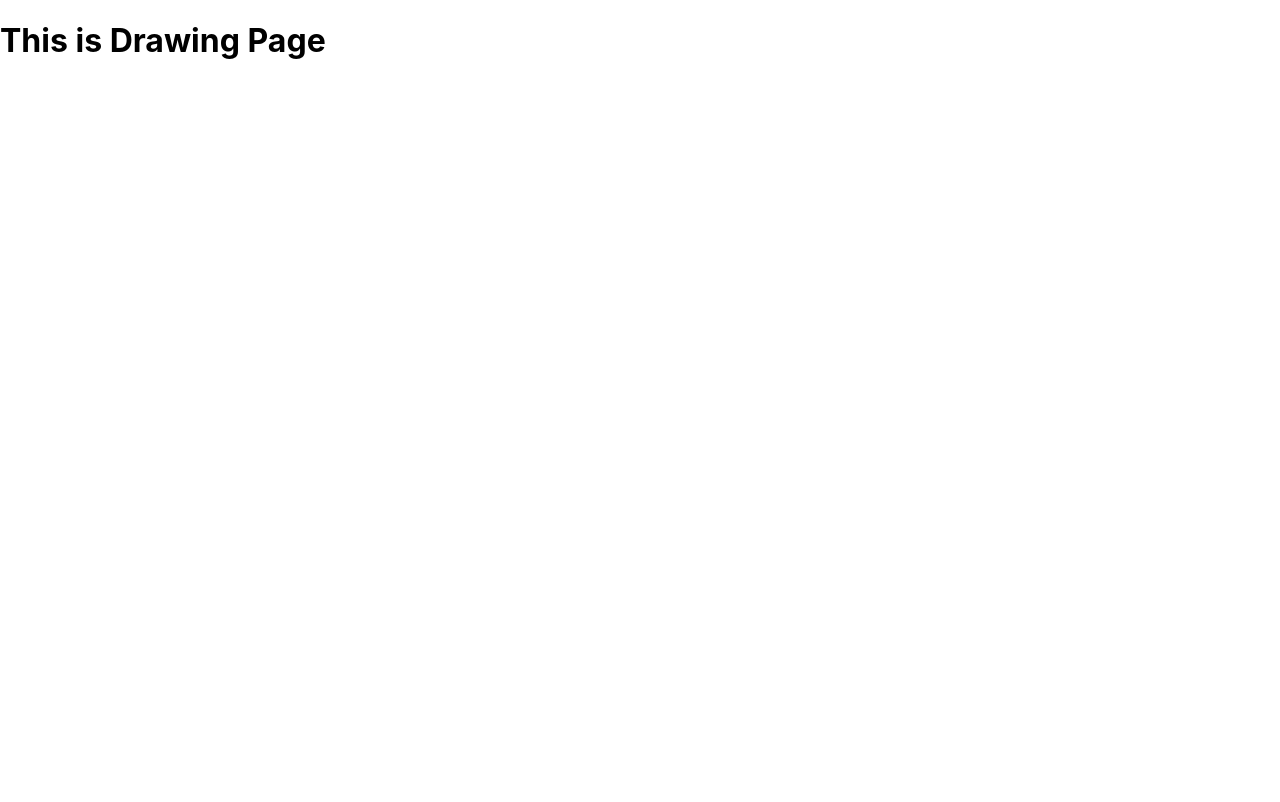
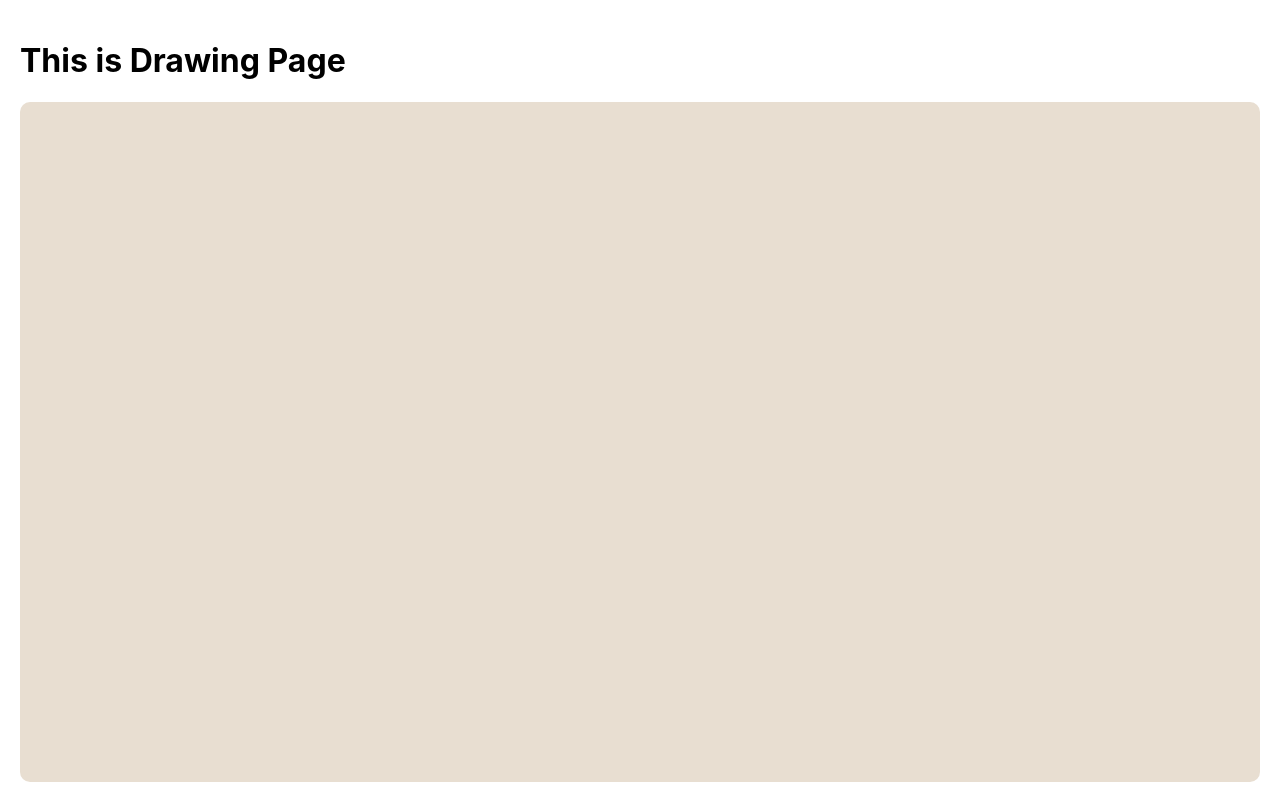
Before and after one commit to pinkishincoloragain/groot-study, a React (Create React App) app in the folder groot-study/: page / in a window 1280 px wide. Built offline with nearby package versions, Linux system fonts and the light colour scheme.

Commit message:
#1 feat: deleted DataNode, StructureNode class, changed to use custom hooks

```diff
--- a/groot-study/src/components/atoms/Node/index.tsx
+++ b/groot-study/src/components/atoms/Node/index.tsx
@@ -1,19 +1,16 @@
 import React from 'react';
 import useNodes from 'hooks/useNodes';
+import { NodeData } from 'types/node';
 import * as s from './style';
-import { structure, data } from '../../../types/node';
 
-interface NodeProps {
-  structure: structure;
-  data: data;
-}
+const Node = ({ structure, data }: NodeData) => {
+  console.log(structure, data);
 
-const Node = ({ structure, data }: NodeProps) => {
-  const { nodes, setNodes } = useNodes();
-
-  // const { id } = node;
-
-  return <div>{/* <s.NodeWrapper>{data.id}</s.NodeWrapper> */}</div>;
+  return (
+    <div>
+      <s.NodeWrapper>{data.id}</s.NodeWrapper>
+    </div>
+  );
 };
 
 export default Node;
--- a/groot-study/src/hooks/useNodes.ts
+++ b/groot-study/src/hooks/useNodes.ts
@@ -1,8 +1,9 @@
 import { useState } from 'react';
-import sampleData from '../assets/sampledata.json';
+import { NodeData } from 'types/node';
+import sampleData from 'assets/sampledata.json';
 
 const useNodes = () => {
-  const [nodes, setNodes] = useState(sampleData.data.nodes);
+  const [nodes, setNodes] = useState<NodeData[]>([]);
   const [structureNodes, setStructureNodes] = useState(sampleData.data.nodes);
 
   return { nodes, setNodes };
--- a/groot-study/src/pages/DrawingPage/index.tsx
+++ b/groot-study/src/pages/DrawingPage/index.tsx
@@ -1,12 +1,21 @@
+import React from 'react';
+import useNodes from 'hooks/useNodes';
 import Node from 'components/atoms/Node';
-import React from 'react';
+import * as s from './style';
 
 const DrawingPage = () => {
+  const { nodes, setNodes } = useNodes();
+
   const temp = 0;
   return (
-    <div>
+    <s.DrawingPageWrapper>
       <h1>This is Drawing Page</h1>
-    </div>
+      <s.DrawingPaper>
+        {nodes.map((node) => (
+          <Node key={node.data.id} structure={node.structure} data={node.data} />
+        ))}
+      </s.DrawingPaper>
+    </s.DrawingPageWrapper>
   );
 };
 
--- /dev/null
+++ b/groot-study/src/pages/DrawingPage/style.ts
@@ -0,0 +1,19 @@
+import styled from 'styled-components';
+
+export const DrawingPageWrapper = styled.div({
+  display: 'flex',
+  flexDirection: 'column',
+  padding: '20px 20px',
+  // width: '100%',
+  height: '100%',
+});
+
+export const DrawingPaper = styled.div({
+  display: 'flex',
+  alignItems: 'center',
+  justifyContent: 'center',
+  borderRadius: '10px',
+  padding: '20px 20px',
+  height: '80vh',
+  backgroundColor: '#E8DED1',
+});
```
Also changed, not shown: groot-study/src/types/node.d.ts (+14 -5 lines), groot-study/src/utils/DataNode.ts (deleted, +0 -9 lines), groot-study/src/utils/StructureNode.ts (deleted, +0 -9 lines).
